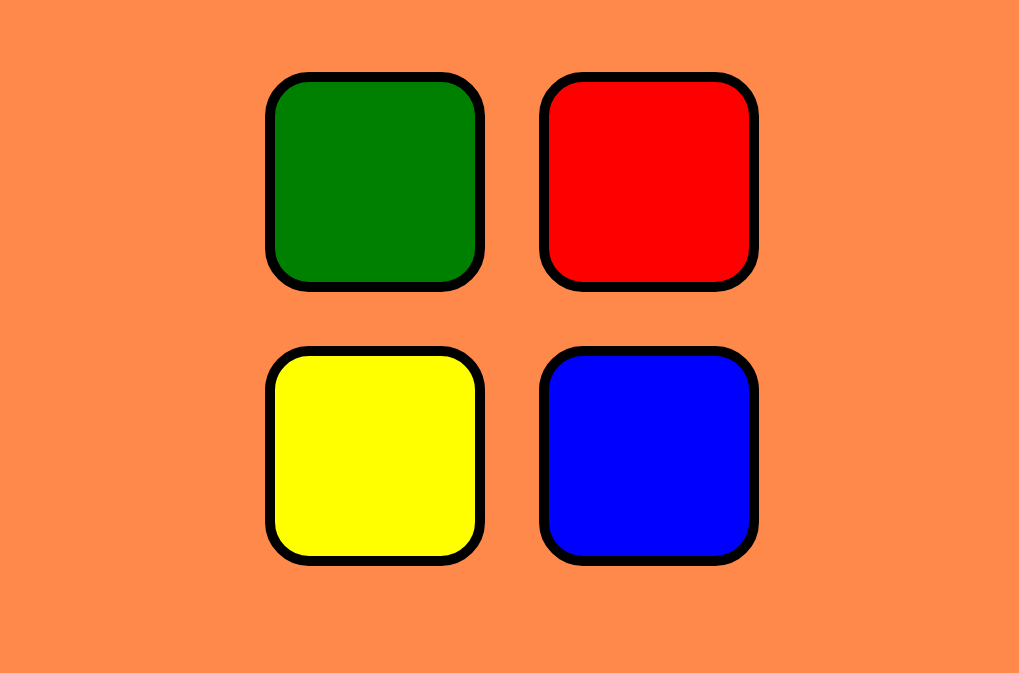
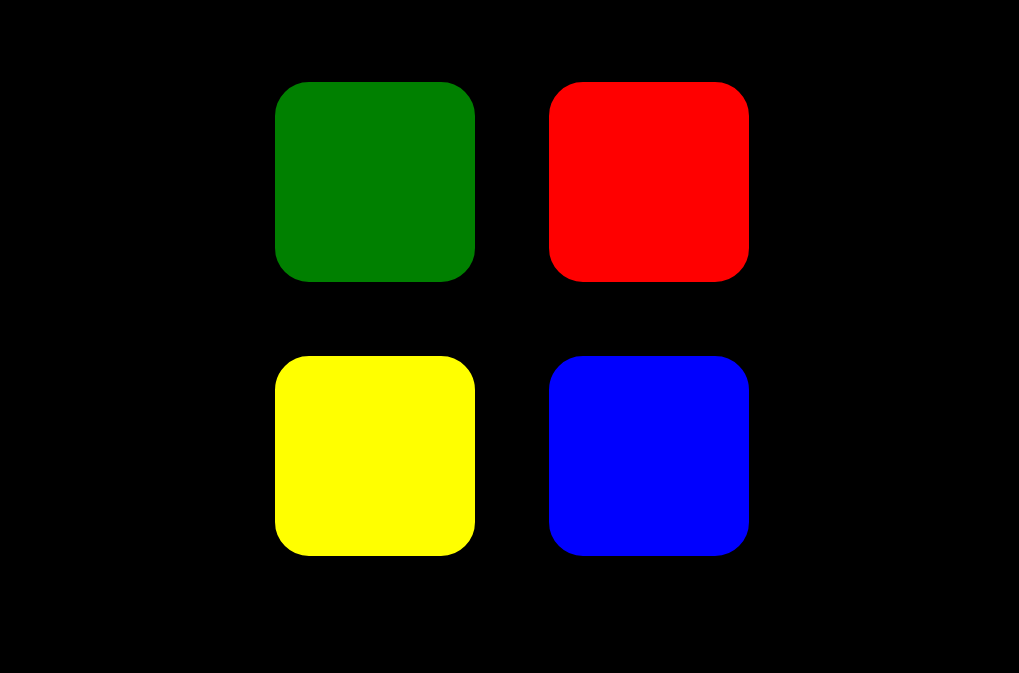
Before and after one commit to anshulraigh/Simon-Game, a plain HTML site: page index.html in a window 1280 px wide. Shown: the part 127-800 px from the top of the page, without its empty margins (128-1147 px from the left). Drawn offline with nearby package versions, Linux system fonts and the light colour scheme.

Commit message:
add color

```diff
--- a/styles.css
+++ b/styles.css
@@ -1,6 +1,6 @@
 body {
   text-align: center;
-  background-color: #FF884B;
+  background-color: #000000;
 }
 
 #level-title {
```
